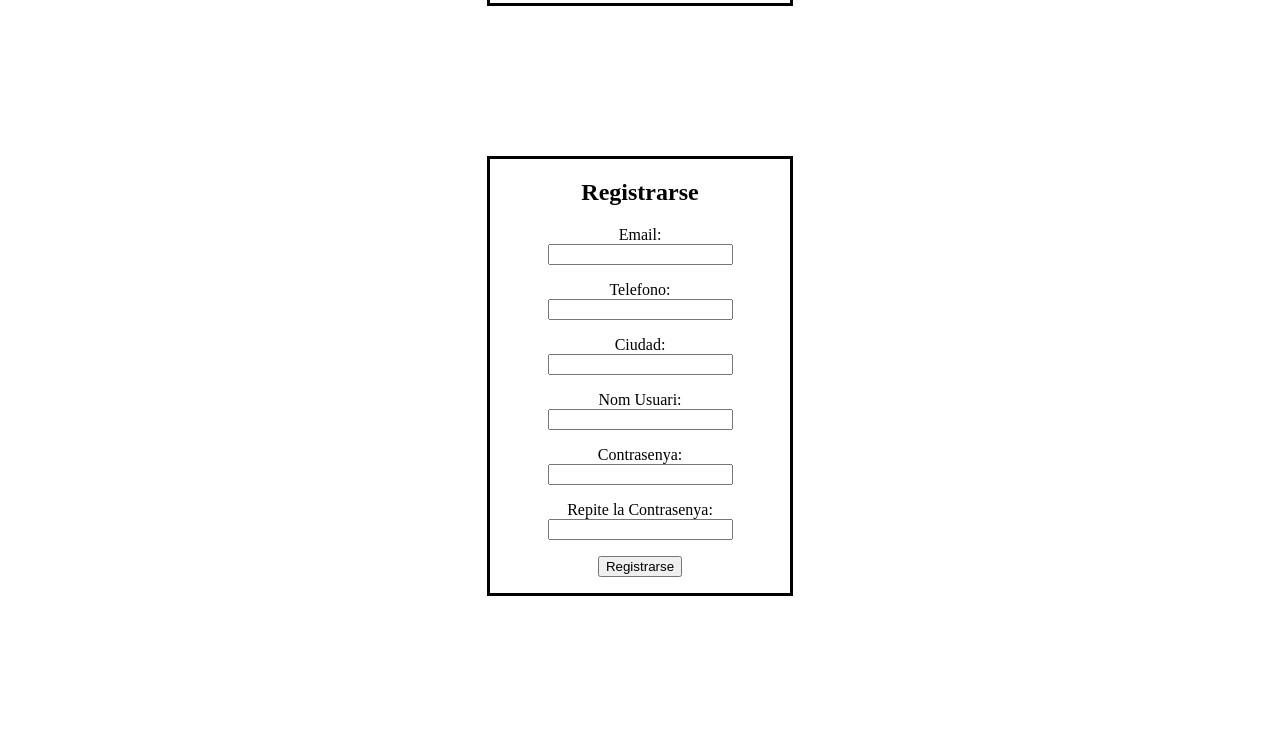
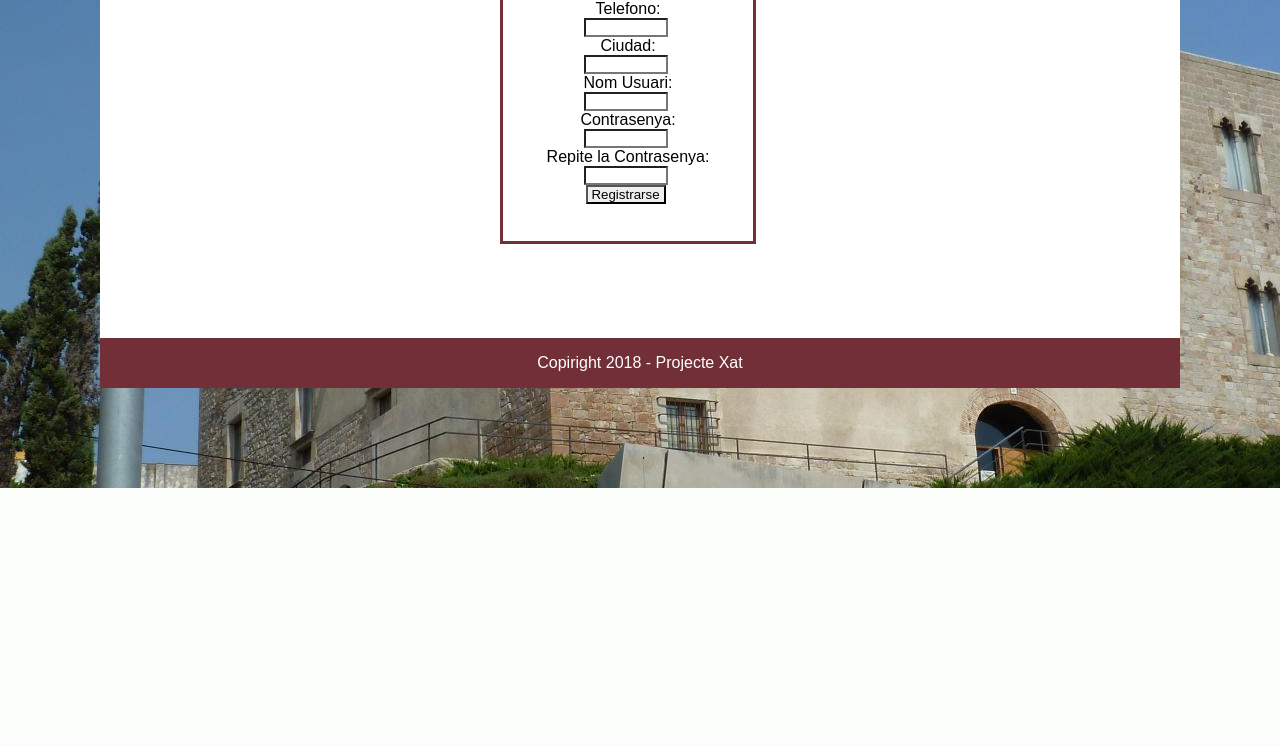
Before and after one commit to GenisTorresDonaire/ProjecteXat, a PHP site: page /registro.php in a window 1280 px wide. Shown: the part 312-1058 px from the top of the page. After the commit the page ends 800 px from the top, so only its background shows below. Run offline with PHP 8.4, Linux system fonts and the light colour scheme.

Commit message:
registro

```diff
--- a/css/style.css
+++ b/css/style.css
@@ -17,6 +17,7 @@ nav{
 	color: white;
 	padding-right: 5px;
 }
+
 
 
 #login  form{
@@ -85,6 +86,7 @@ article{
 	text-align: center;
 	background: white;
 	min-height: 450px;
+
 }
 
 footer{
@@ -96,3 +98,19 @@ footer{
 	min-height: 50px;
 	line-height: 50px;
 }
+
+#registro{
+	position: absolute;
+	margin-top: 50px;
+	border-color: #722f37;
+	border-style: solid;
+	height: 300px;
+	width: 250px;
+	margin-left: 400px;
+
+}
+
+#h3{
+	background:#722f37 ;
+	color: white;
+}
--- a/inicio.php
+++ b/inicio.php
@@ -50,7 +50,7 @@
 				</ul>
 			</div>
 			<div id='login'>
-				<p><a>Registrarse</a> / <a onClick="entrar()">Entrar</a></p>
+				<p><a onClick="registrarse()">Registrarse</a> / <a onClick="entrar()">Entrar</a></p>
 			</div>
 		</nav>
 		<article>
--- a/js/script.js
+++ b/js/script.js
@@ -9,15 +9,15 @@ function entrar(){
 
 	var labelUsuario = document.createElement('label');
 	var inputUsuario = document.createElement('input');
-	inputUsuario.setAttribute('name', 'nombreUsuario');
+	inputUsuario.setAttribute('name', 'nombre');
 	inputUsuario.setAttribute('type', 'text');
 	inputUsuario.setAttribute('value', '');
 
 	var labelPassword = document.createElement('label');
 	var inputPassword = document.createElement('input');
-	inputUsuario.setAttribute('name', 'passwordUsuario');
-	inputUsuario.setAttribute('type', 'passwrod');
-	inputUsuario.setAttribute('value', '');
+	inputPassword.setAttribute('name', 'password');
+	inputPassword.setAttribute('type', 'password');
+	inputPassword.setAttribute('value', '');
 
 	var contenidoLabelUsuario = document.createTextNode('Usuario: ');
 	var contenidoLabelPassword = document.createTextNode('Password: ');
@@ -45,5 +45,5 @@ function logear(){
 */
 
 function registrarse(){
-	location.href="../registro.php";
+	location.href="registro.php";
 }
--- a/registro.php
+++ b/registro.php
@@ -31,67 +31,73 @@
 	}
 
 ?>
+
+
+
+
 <!DOCTYPE html>
 <html>
+
 	<head>
-
-	<title></title>
-	<meta http-equiv="Content-Type" content="text/html; charset=UTF-8" />
-	<style>
-		body{
-			text-align: center;
-		}
-		header{
-			text-align: center;
-		}
-		div{
-			margin: 0 auto;
-			border-style: solid;
-			width: 300px;
-			margin-bottom: 150px;
-			text-align: center;
-		}
-		h1, footer{
-			background-color: black;
-			color: white;
-		}
-
-	</style>
+		<title>Projecte Xat</title>
+		<meta charset="utf-8" />
+		<link rel="stylesheet" type="text/css" href="css/style.css">
+		<script src="js/script.js"></script>
 	</head>
 	<body>
-	<div id="img"><img src="imagenes/log.png"></div>
-	<div>
+		<header>
+			<img src="imagenes/logo.jpg">
+		</header>
+		<nav>
+			<div id='menu'>
+				<ul>
+					<li><a href=''>Ajuntament</a></li>
+					<li><a href=''>El municipi</a></li>
+					<li><a href=''>Serveis</a></li>
+				</ul>
+			</div>
+			<div id='login'>
+				<p><a onClick="registrarse()">Registrarse</a> / <a>Entrar</a></p>
+			</div>
+		</nav>
+		<article >
+				<div id="registro">
 
-		<h2>Registrarse</h2>
-		<form action="registro.php" method="POST">
+					<form  id="formRegistro" action="registro.php" method="POST">
+					<h3 id="h3" >Registrarse</h3>
 					<p>
-		<label for="user_login">Email: <br />
-		<input type="email" name="email" class="input" value="" size="20"/></label>
+					<label id="label" for="user_login">Email: <br />
+					<input id="input" type="email" name="email" class="input" value="" size="20"/></label>
 					</p>
 					<p>
-		<label for="user_login">Telefono: <br />
-		<input type="tel" name="email" class="input" value="" size="20"/></label>
+					<label id="label" for="user_login">Telefono: <br />
+					<input id="input"  type="tel" name="email" class="input" value="" size="20"/></label>
 					</p>
 					<p>
-		<label for="user_login">Ciudad: <br />
-		<input type="text" name="email" class="input" value="" size="20"/></label>
+					<label id="label" for="user_login">Ciudad: <br />
+					<input id="input" type="text" name="email" class="input" value="" size="20"/></label>
 					</p>
 					<p>
-		<label for="user_login">Nom Usuari: <br />
-		<input type="text" name="usuario" class="input" value="" size="20"/></label>
+					<label id="label" for="user_login">Nom Usuari: <br />
+					<input id="input" type="text" name="usuario" class="input" value="" size="20"/></label>
 					</p>
 					<p>
-		<label for="user_login">Contrasenya: <br />
-		<input type="password" name="pass" class="input" value="" size="20"/></label>
+					<label id="label" for="user_login">Contrasenya: <br />
+					<input id="input" type="password" name="pass" class="input" value="" size="20"/></label>
 					</p>
 					<p>
-		<label for="user_login">Repite la Contrasenya: <br />
-		<input type="password" name="pass1" class="input" value="" size="20"/></label>
+					<label id="label" for="user_login">Repite la Contrasenya: <br />
+					<input id="input" type="password" name="pass1" class="input" value="" size="20"/></label>
 					</p>
 					<p class="submit">
-		<input type="submit" name="login" class="button" value="Registrarse"/></label>
+					<input id="input" type="submit" name="login" class="button" value="Registrarse"/></label>
 					</form>
 				</div>
 
+		</article>
+		<footer>
+			<p>Copiright 2018 - Projecte Xat</p>
+		</footer>
 	</body>
+
 </html>
```
Lines whose indentation alone changed are shown as unchanged.
